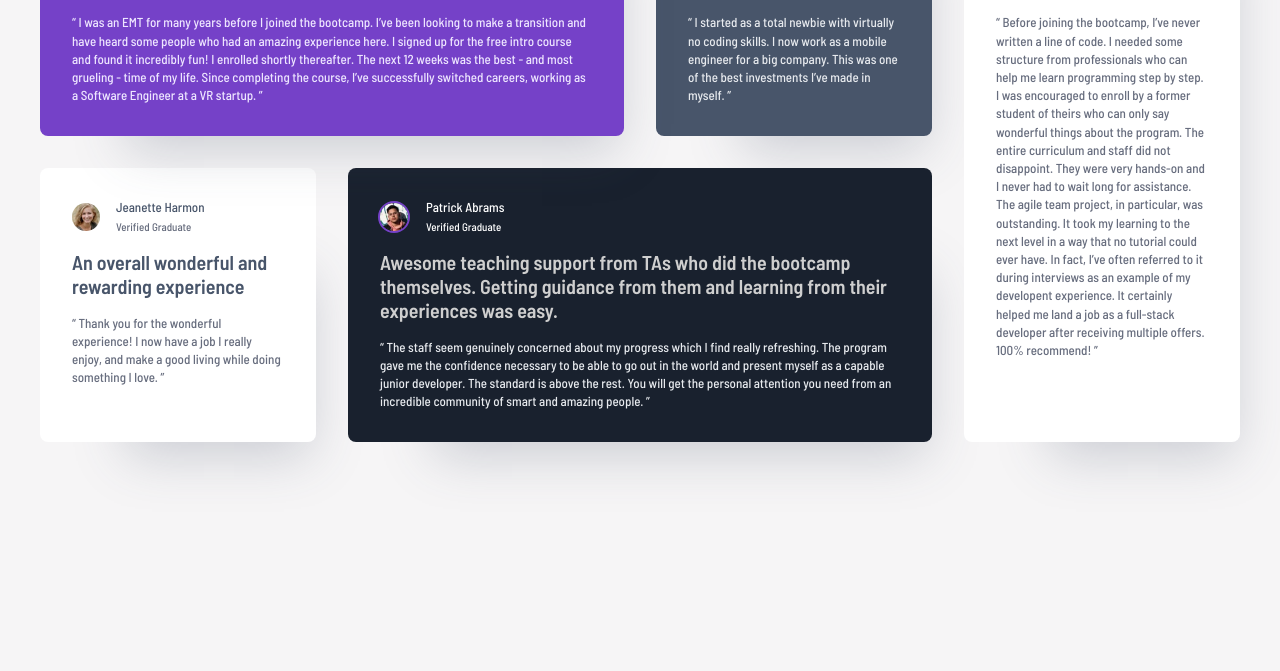
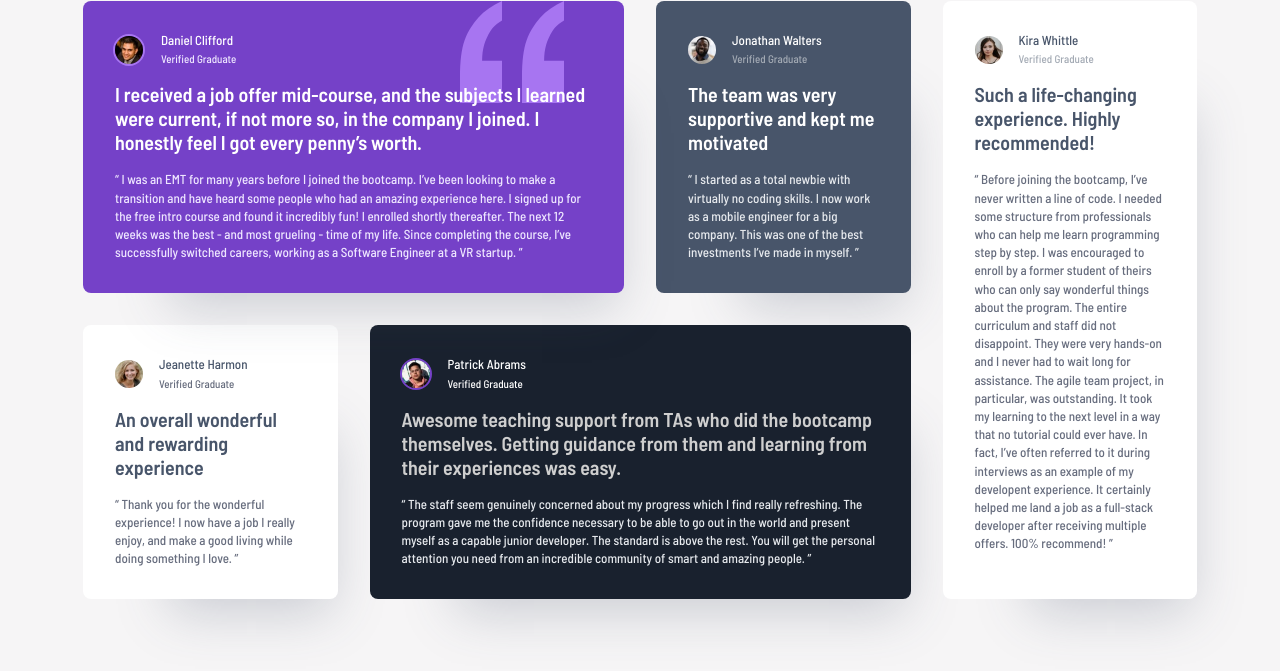
Before and after one commit to Michael-Andreas/testimonials-grid-section, a plain HTML site: page index.html in a window 1280 px wide. Shown: the part 228-899 px from the top of the page. Before the commit the page ends 800 px from the top, so only its background shows below. Drawn offline with Linux system fonts and the light colour scheme.

Commit message:
changed spacing from the top of screen on desktop, updated README

```diff
--- a/styles.css
+++ b/styles.css
@@ -203,7 +203,8 @@ blockquote p {
 @media (min-width: 68.75rem) {
   section {
     grid-template-columns: 1fr 1fr 1fr 1fr;
-    max-width: 75rem;
+    max-width: 69.625rem;
+    padding-top: 229px;
   }
 
   article:nth-child(3) {
```
Also changed, not shown: images/Screenshot Desktop.png (added), 1 other file.
